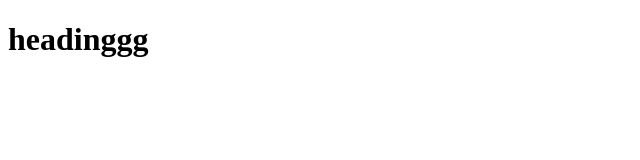
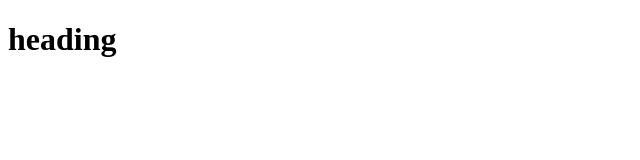
Before and after one commit to Antara12345/investor, a plain HTML site: page index.html in a window 1280 px wide. Shown: the full height of the page, 0-640 px from the left. Drawn offline with Linux system fonts and the light colour scheme.

Commit message:
my new git

```diff
--- a/index.html
+++ b/index.html
@@ -7,6 +7,9 @@
     <title>Document</title>
 </head>
 <body>
-    <h1>headinggg</h1>
+    <h1>
+        heading
+
+    </h1>
 </body>
 </html>
```
